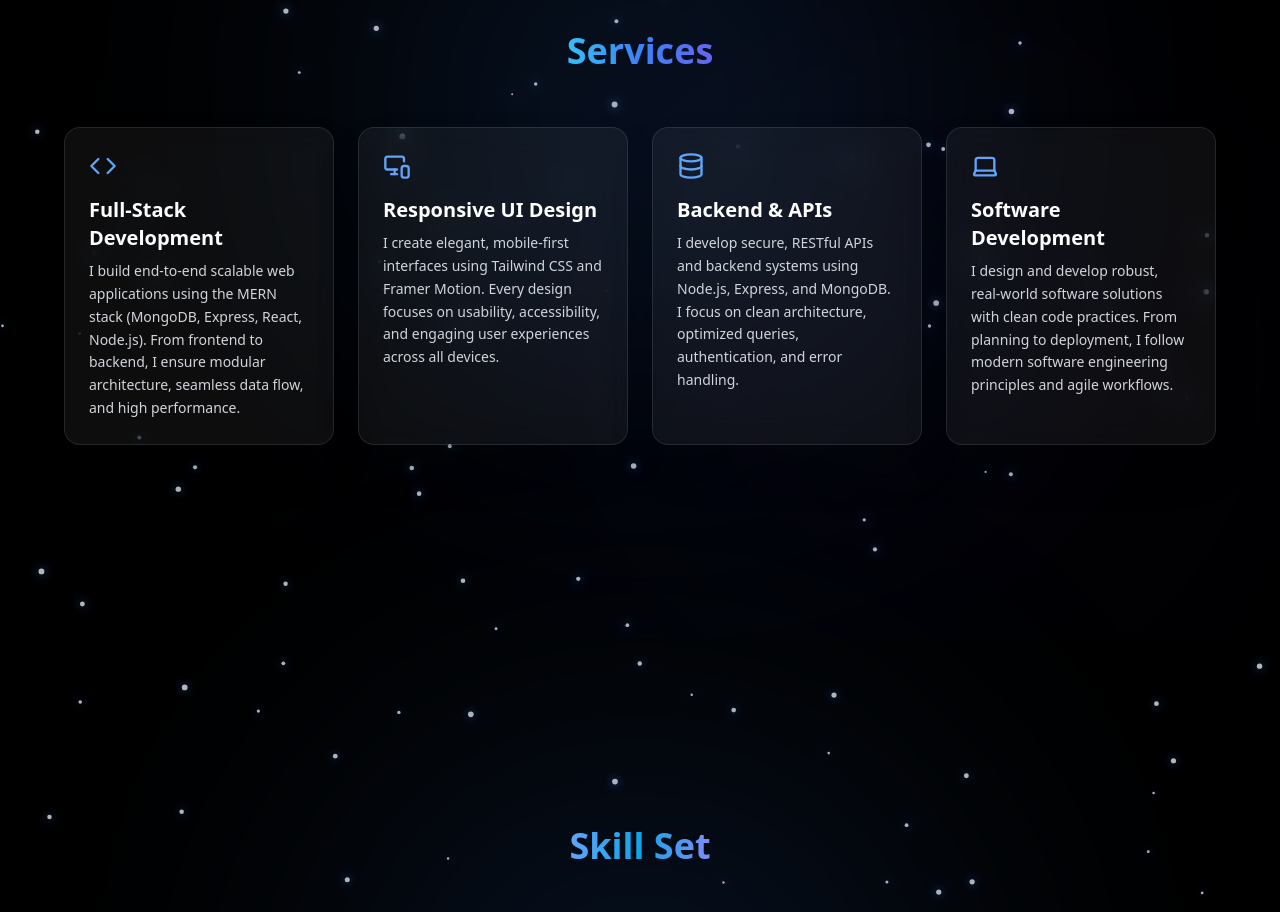
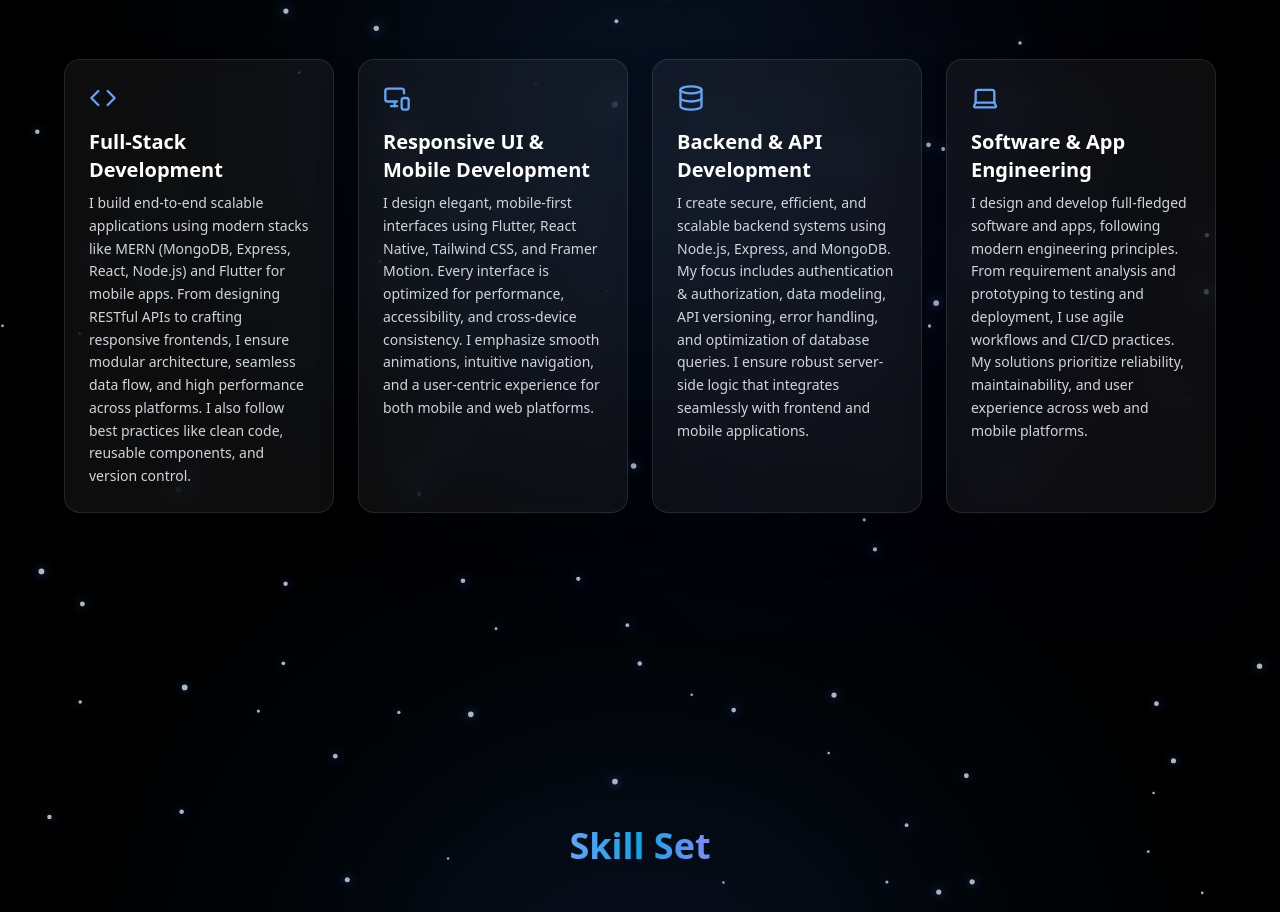
Before and after one commit to SurjeetKaran/Portfolio, a React (Vite) app: page / in a window 1280 px wide. Shown: the part 1664-2576 px from the top of the page. Built offline with nearby package versions, Linux system fonts and the light colour scheme.

Commit message:
Enhance service details and titles in Services component
Updated service descriptions and titles for clarity and detail.

```diff
--- a/src/components/Services.tsx
+++ b/src/components/Services.tsx
@@ -1,5 +1,5 @@
 import { motion } from "framer-motion";
-import { Code, MonitorSmartphone, Database, Laptop } from "lucide-react"; // Added Sparkles icon for AI tools
+import { Code, MonitorSmartphone, Database, Laptop } from "lucide-react";
 import CanvasParticles from "./CanvasParticles";
 
 const services = [
@@ -7,25 +7,25 @@ const services = [
     icon: <Code size={28} />,
     title: "Full-Stack Development",
     description:
-      "I build end-to-end scalable web applications using the MERN stack (MongoDB, Express, React, Node.js). From frontend to backend, I ensure modular architecture, seamless data flow, and high performance.",
+      "I build end-to-end scalable applications using modern stacks like MERN (MongoDB, Express, React, Node.js) and Flutter for mobile apps. From designing RESTful APIs to crafting responsive frontends, I ensure modular architecture, seamless data flow, and high performance across platforms. I also follow best practices like clean code, reusable components, and version control.",
   },
   {
     icon: <MonitorSmartphone size={28} />,
-    title: "Responsive UI Design",
+    title: "Responsive UI & Mobile Development",
     description:
-      "I create elegant, mobile-first interfaces using Tailwind CSS and Framer Motion. Every design focuses on usability, accessibility, and engaging user experiences across all devices.",
+      "I design elegant, mobile-first interfaces using Flutter, React Native, Tailwind CSS, and Framer Motion. Every interface is optimized for performance, accessibility, and cross-device consistency. I emphasize smooth animations, intuitive navigation, and a user-centric experience for both mobile and web platforms.",
   },
   {
     icon: <Database size={28} />,
-    title: "Backend & APIs",
+    title: "Backend & API Development",
     description:
-      "I develop secure, RESTful APIs and backend systems using Node.js, Express, and MongoDB. I focus on clean architecture, optimized queries, authentication, and error handling.",
+      "I create secure, efficient, and scalable backend systems using Node.js, Express, and MongoDB. My focus includes authentication & authorization, data modeling, API versioning, error handling, and optimization of database queries. I ensure robust server-side logic that integrates seamlessly with frontend and mobile applications.",
   },
   {
     icon: <Laptop size={28} />,
-    title: "Software Development",
+    title: "Software & App Engineering",
     description:
-      "I design and develop robust, real-world software solutions with clean code practices. From planning to deployment, I follow modern software engineering principles and agile workflows.",
+      "I design and develop full-fledged software and apps, following modern engineering principles. From requirement analysis and prototyping to testing and deployment, I use agile workflows and CI/CD practices. My solutions prioritize reliability, maintainability, and user experience across web and mobile platforms.",
   },
 ];
 
@@ -35,8 +35,9 @@ export default function Services() {
       id="services"
       className="relative w-full min-h-screen bg-black text-white py-24 px-6 flex flex-col items-center justify-center overflow-hidden"
     >
-       {/* 🌌 Canvas Particle Background */}
-              <CanvasParticles />
+      {/* 🌌 Canvas Particle Background */}
+      <CanvasParticles />
+
       {/* 💡 Glowing Backgrounds */}
       <div
         className="absolute top-1/3 left-1/2 -translate-x-1/2 -translate-y-1/2 w-[500px] h-[500px] bg-blue-500 opacity-20 rounded-full blur-[160px] pointer-events-none z-0"
```
